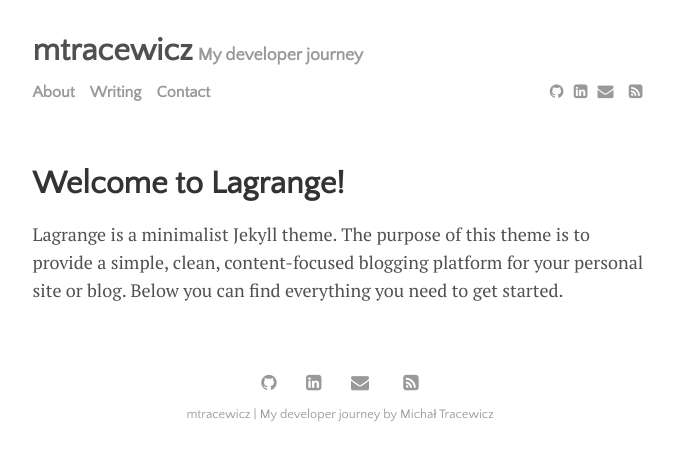
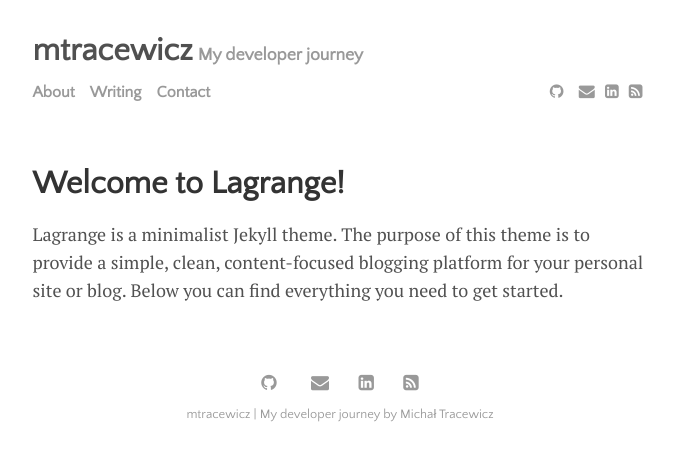
Before and after one commit to mtracewicz/mtracewicz.github.io, a Jekyll site: the page built from menu/about.md, in a window 1280 px wide. Shown: the top 461 px of the page, without its empty margins (300-974 px from the left). Built offline with Jekyll 4.4.1, drawn with Linux system fonts in a browser that asks for light colours.

Commit message:
Update settings.yml

```diff
--- a/_data/settings.yml
+++ b/_data/settings.yml
@@ -14,8 +14,8 @@
 # Available social icons are powered by Font Awesome, so you can use any icon that they offer
 social:
 - {icon: 'github', link: 'https://www.github.com/mtracewicz'}
+- {icon: 'envelope', link: 'mailto:m.tracewicz@gmail.com'}
 - {icon: 'linkedin-square', link: 'https://www.linkedin.com/in/mtracewicz/'}
-- {icon: 'envelope', link: 'mailto:m.tracewicz@gmail.com'}
 - {icon: 'rss-square', link: '/rss-feed.xml'}
 
 # Customize site text
```
